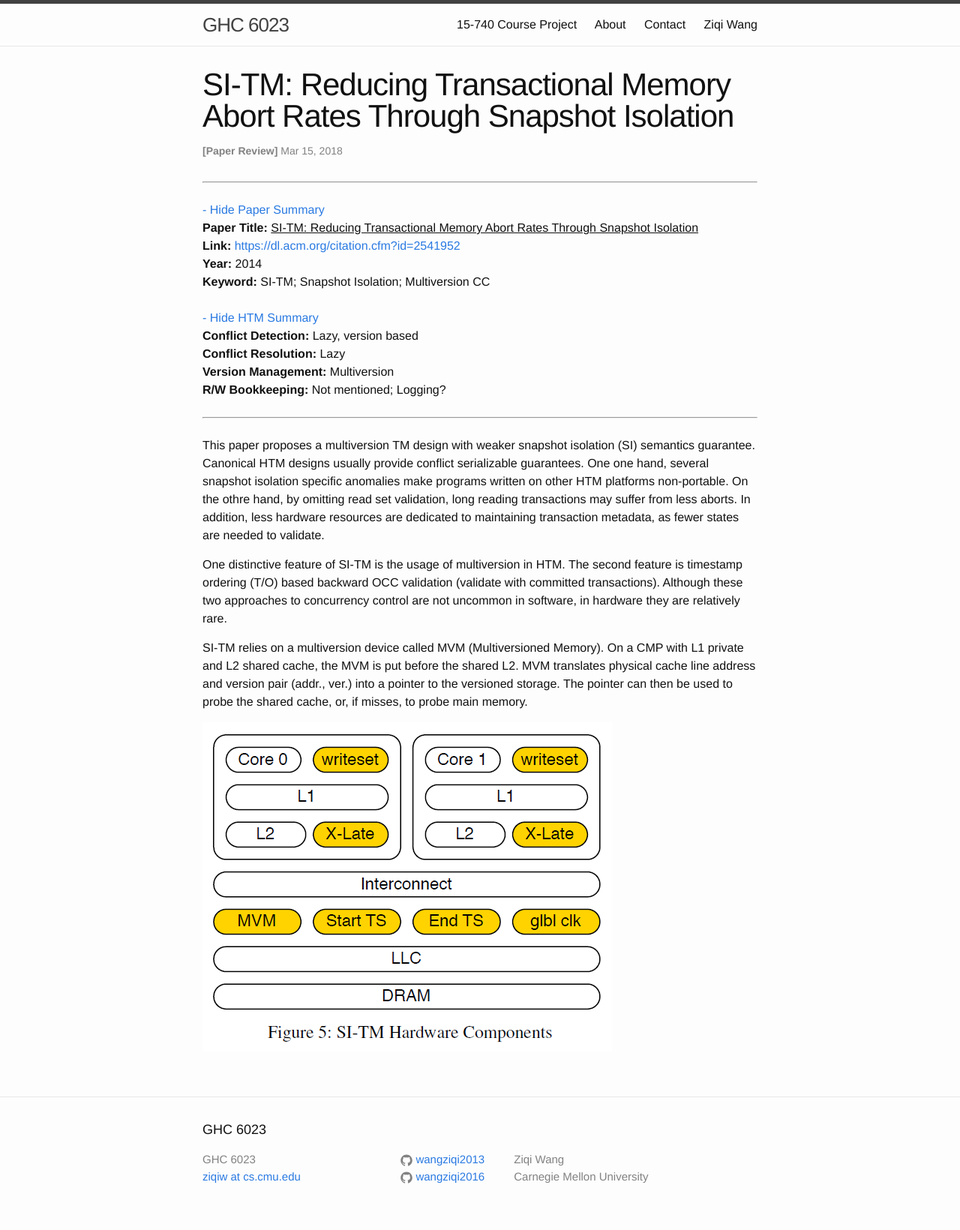
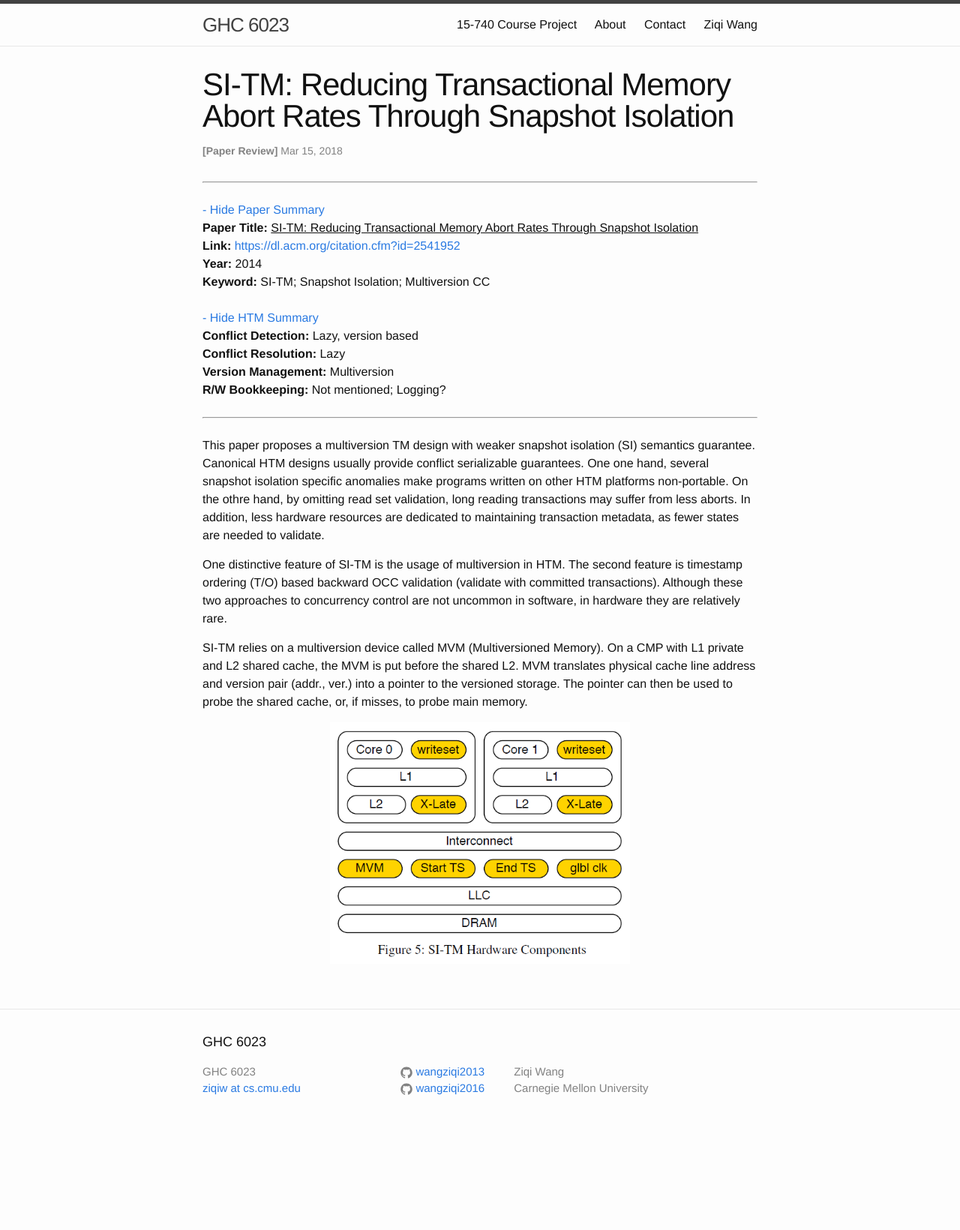
Before and after one commit to wangziqi2013/wangziqi2013.github.io, a Jekyll site: the page built from _posts/2018-03-15-SI-TM-Reducing-TM-Abort-Rates-Through-SI.markdown, in a window 1280 px wide. Shown: the whole page at 75% size. Built offline with Jekyll 4.4.1, drawn with Linux system fonts in a browser that asks for light colours; after the commit the page ends 1523 px from its top, so only the background shows below that.

Commit message:
Adding image size and alignment

```diff
--- a/_posts/2018-03-15-SI-TM-Reducing-TM-Abort-Rates-Through-SI.markdown
+++ b/_posts/2018-03-15-SI-TM-Reducing-TM-Abort-Rates-Through-SI.markdown
@@ -29,4 +29,5 @@ the MVM is put before the shared L2. MVM translates physical cache line address
 into a pointer to the versioned storage. The pointer can then be used to probe the shared cache, or, if misses, to
 probe main memory.
 
-![SI-TM MVM architecture]({{ "/static/SI-TM-architecture.png" | prepend: site.baseurl }} "SI-TM MVM")
+![SI-TM MVM architecture]({{ "/static/SI-TM-architecture.png" | prepend: site.baseurl }} "SI-TM MVM"){: width="400px"}
+{: align="middle"}
```
